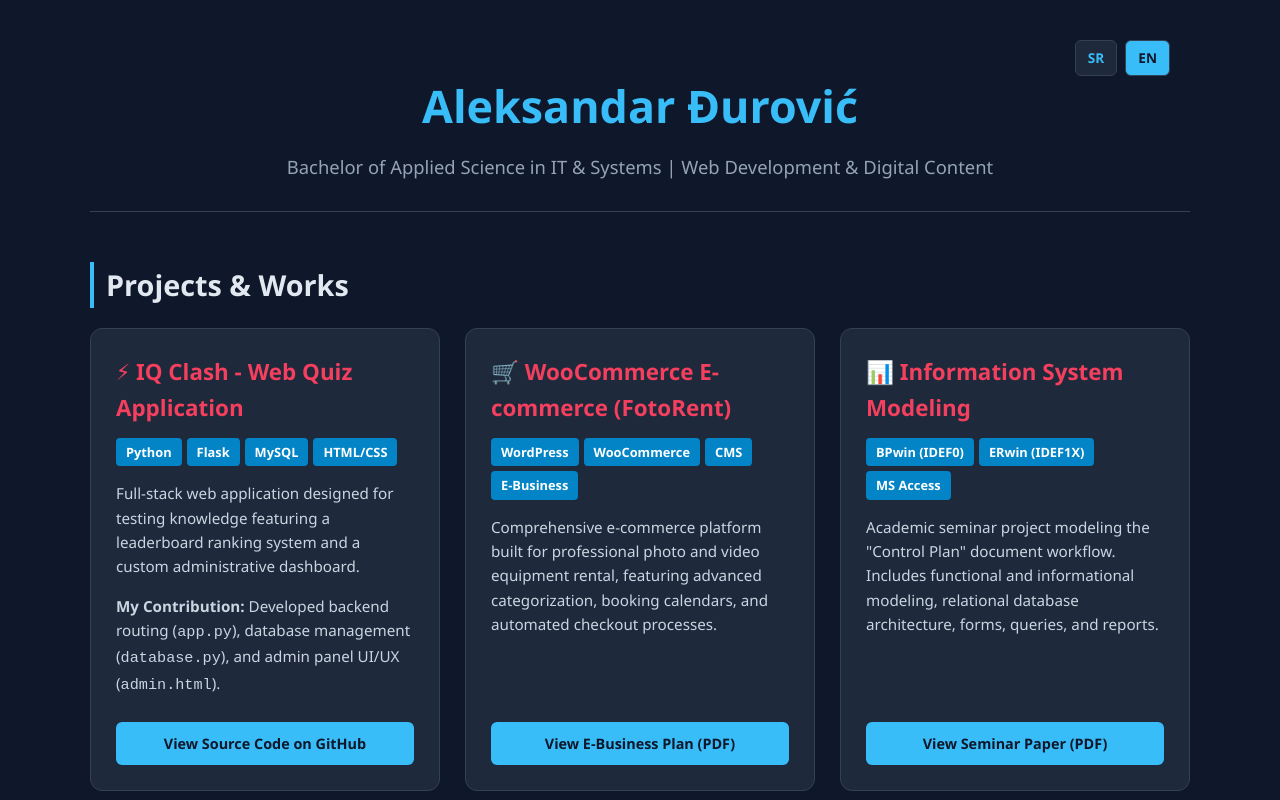
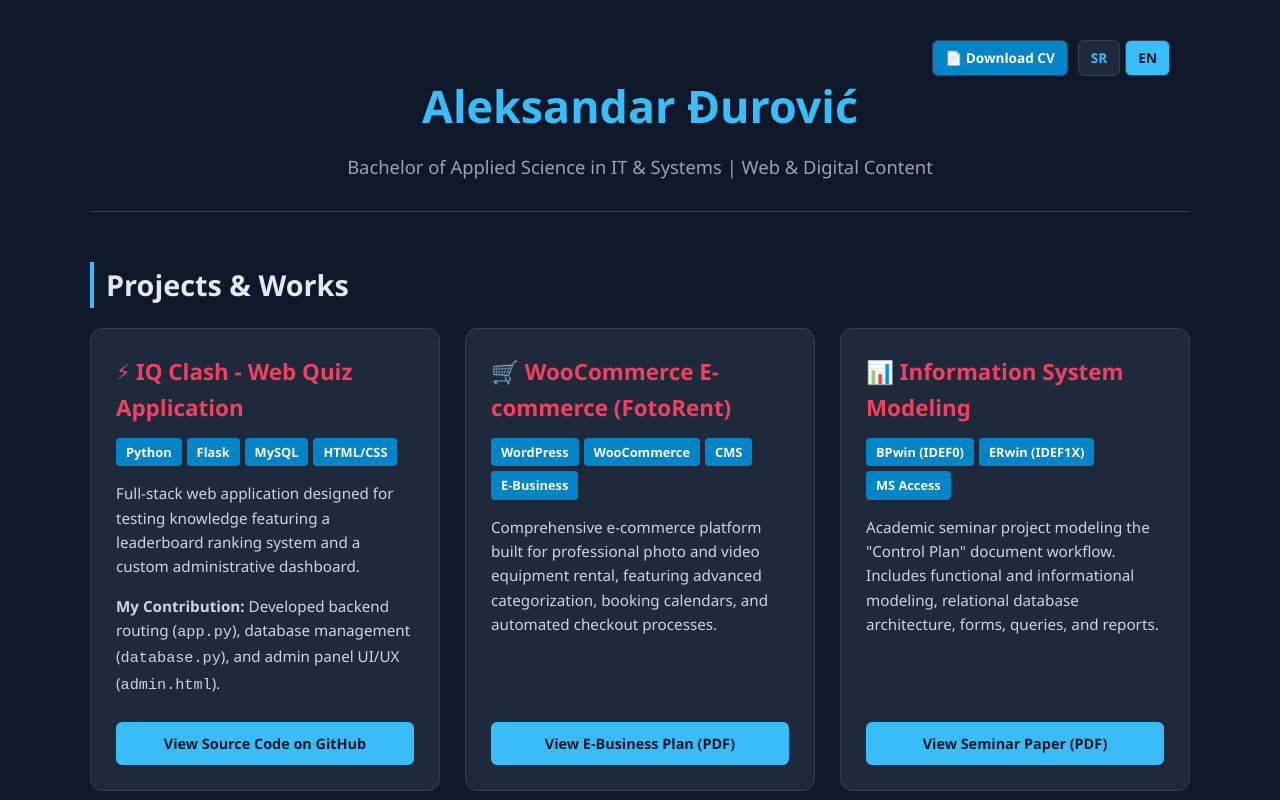
Before and after one commit to aleksandar755/aleksandar755.github.io, a plain HTML site: page en.html in a window 1280 px wide. Shown: the top 800 px of the page. Drawn offline with Linux system fonts and the light colour scheme.

Commit message:
Update en.html

```diff
--- a/en.html
+++ b/en.html
@@ -12,10 +12,12 @@
         h1 { font-size: 2.8rem; color: #38bdf8; margin-bottom: 10px; }
         p.subtitle { font-size: 1.15rem; color: #94a3b8; }
 
-        /* Language switcher */
-        .lang-switch { position: absolute; top: 20px; right: 20px; display: flex; gap: 8px; }
-        .lang-btn { background: #1e293b; color: #38bdf8; border: 1px solid #334155; padding: 6px 12px; border-radius: 6px; text-decoration: none; font-size: 0.85rem; font-weight: bold; transition: background 0.2s, color 0.2s; }
-        .lang-btn:hover, .lang-btn.active { background: #38bdf8; color: #0f172a; }
+        /* Top right controls (Language & CV) */
+        .top-controls { position: absolute; top: 20px; right: 20px; display: flex; gap: 10px; align-items: center; }
+        .lang-switch { display: flex; gap: 5px; }
+        .lang-btn, .cv-btn { background: #1e293b; color: #38bdf8; border: 1px solid #334155; padding: 6px 12px; border-radius: 6px; text-decoration: none; font-size: 0.85rem; font-weight: bold; transition: background 0.2s, color 0.2s; }
+        .lang-btn:hover, .lang-btn.active, .cv-btn:hover { background: #38bdf8; color: #0f172a; }
+        .cv-btn { background: #0284c7; color: #fff; }
 
         .section-title { margin-top: 50px; margin-bottom: 20px; color: #e2e8f0; font-size: 1.8rem; border-left: 4px solid #38bdf8; padding-left: 12px; }
 
@@ -48,18 +50,22 @@
 
         @media (max-width: 768px) {
             .video-container iframe { height: 280px; }
+            .top-controls { position: static; justify-content: center; margin-bottom: 20px; }
         }
     </style>
 </head>
 <body>
     <div class="container">
         <header>
-            <div class="lang-switch">
-                <a href="index.html" class="lang-btn">SR</a>
-                <a href="en.html" class="lang-btn active">EN</a>
+            <div class="top-controls">
+                <a href="Aleksandar_Djurovic_CV_EN.pdf" target="_blank" class="cv-btn">📄 Download CV</a>
+                <div class="lang-switch">
+                    <a href="index.html" class="lang-btn">SR</a>
+                    <a href="en.html" class="lang-btn active">EN</a>
+                </div>
             </div>
             <h1>Aleksandar Đurović</h1>
-            <p class="subtitle">Bachelor of Applied Science in IT & Systems | Web Development & Digital Content</p>
+            <p class="subtitle">Bachelor of Applied Science in IT & Systems | Web & Digital Content</p>
         </header>
 
         <h2 class="section-title">Projects & Works</h2>
```
